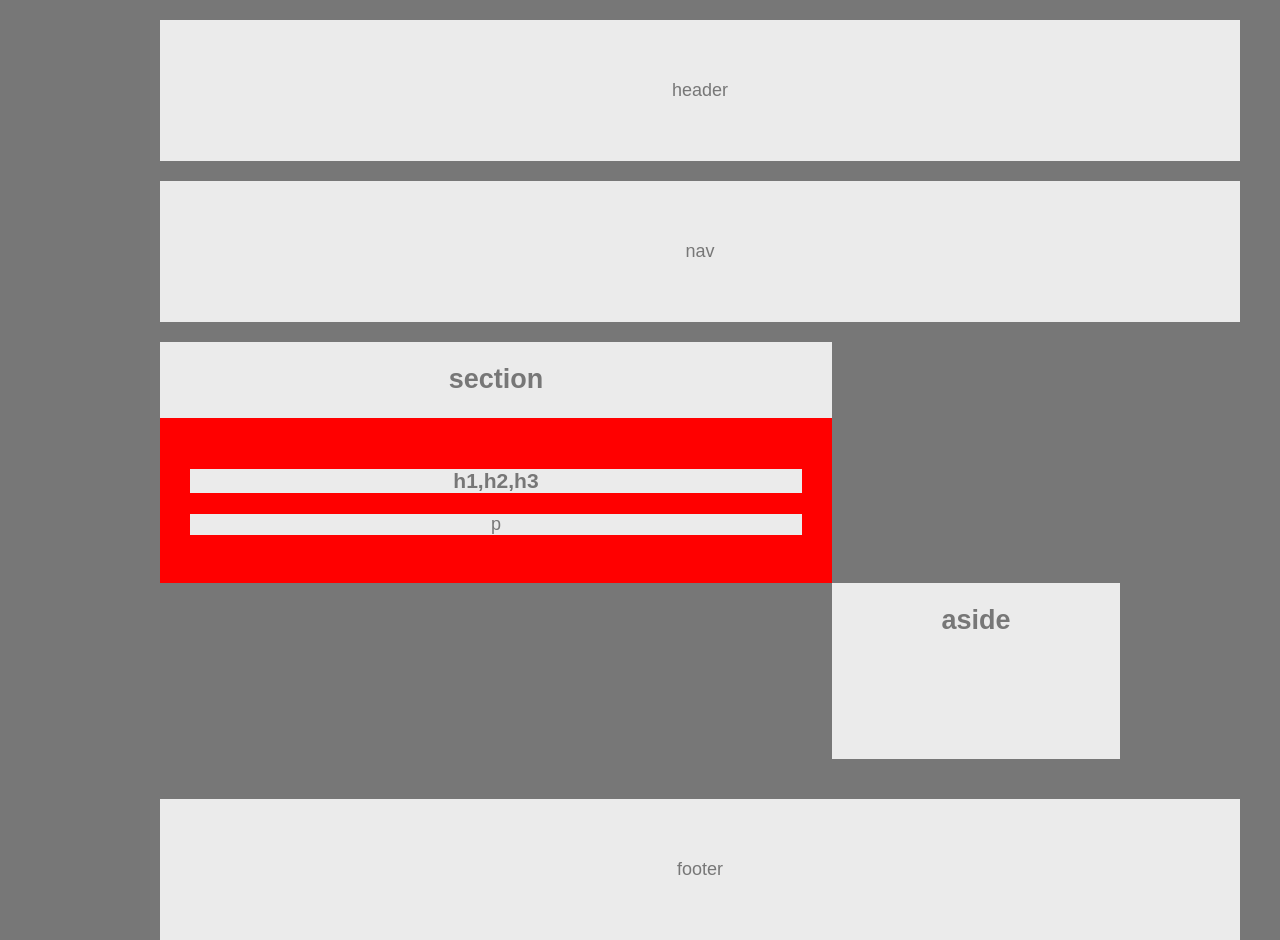
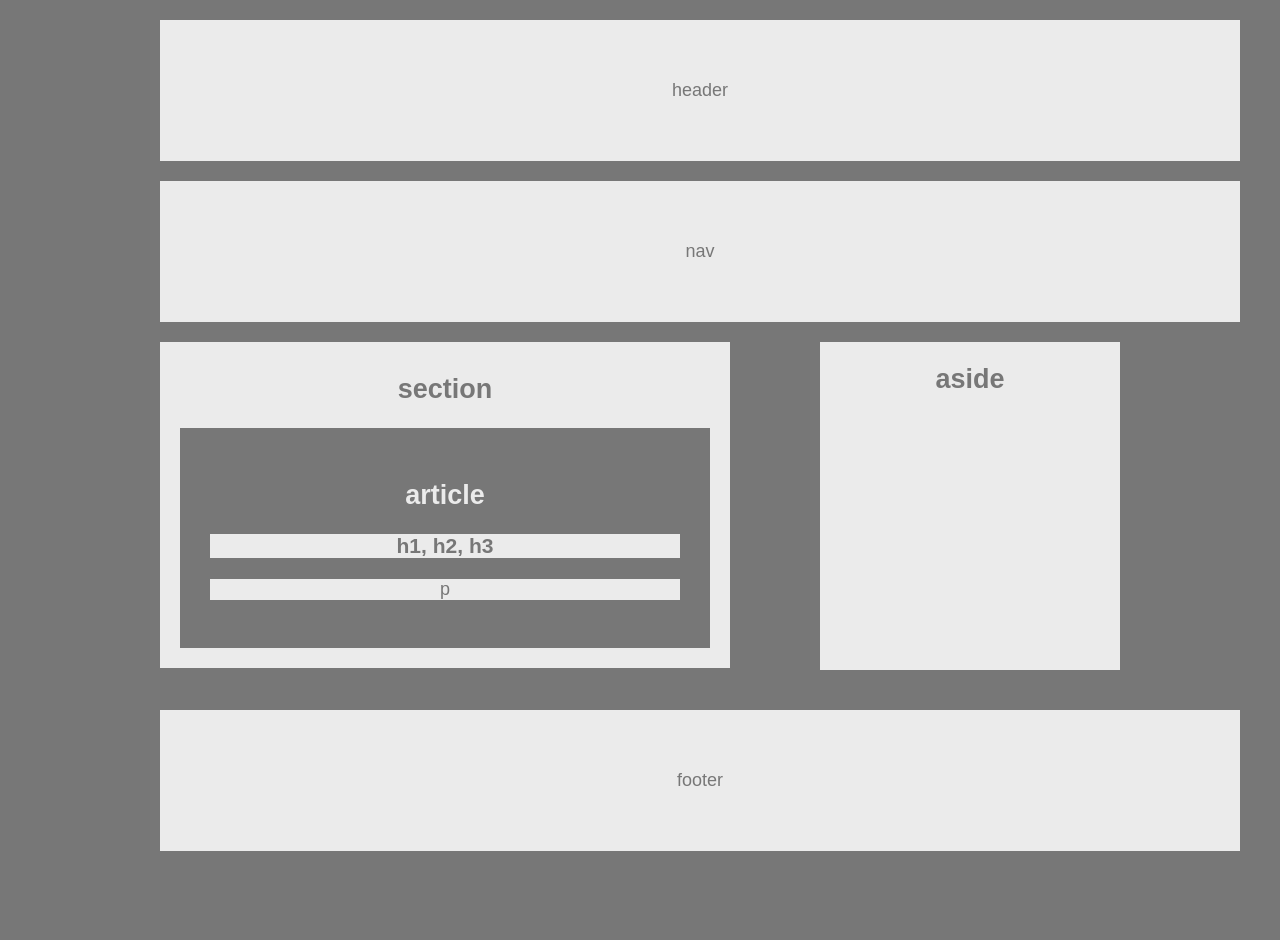
Before and after one commit to TimeWiseStudios/HW-Wirefame, a plain HTML site: page index.html in a window 1280 px wide. After the commit the page ends 851 px from the top, so only its background shows below. Drawn offline with Linux system fonts and the light colour scheme.

Commit message:
update
Update 1.3

```diff
--- a/index.html
+++ b/index.html
@@ -12,9 +12,9 @@
     <nav>nav</nav>
     <section>
         <h1>section</h1>
-
         <article>
-            <h1>h1,h2,h3</h1>
+            <h2>article</h2>
+            <h1>h1, h2, h3</h1>
             <p>p</p>
         </article>
     </section>
--- a/style.css
+++ b/style.css
@@ -1,20 +1,23 @@
 body {
-padding: 20px;
+    padding: 20px;
    font-family: "Arial", "Helvetica Neue", "sans-serif";
    color: #777777;
    background: #777777;
    width: 960px;
    font-size: 18px;
    margin: 0 auto;
+
 }
 
 header, nav, section , aside, footer {
     background: #ebebeb;
 }
 
-article {
+Article {
+    width: 470px;
+    margin: 10px;
     color: #ebebeb;
-    background:red;
+    background: #777777;
     padding: 30px;
 }
 
@@ -24,11 +27,11 @@ h1, p {
 }
 
 section {
-    width: 70%;
+    width: 550px;
     float: left;
     margin-right: 10px;
     text-align: center;
-
+    padding: 10px;
 }
 
 header {
@@ -46,12 +49,11 @@ nav {
 }
 
 aside {
-    max-width: 470px;
-    width: 30%;
+    max-width: 300px;
+    width: 100%;
     float: right;
     text-align: center;
-    padding-bottom: 100px;
-    margin-left: 40px
+    padding-bottom: 252px;
 
 }
 
```
